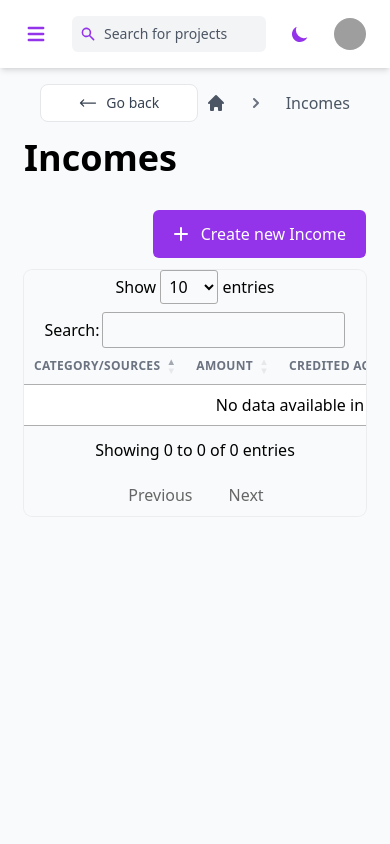
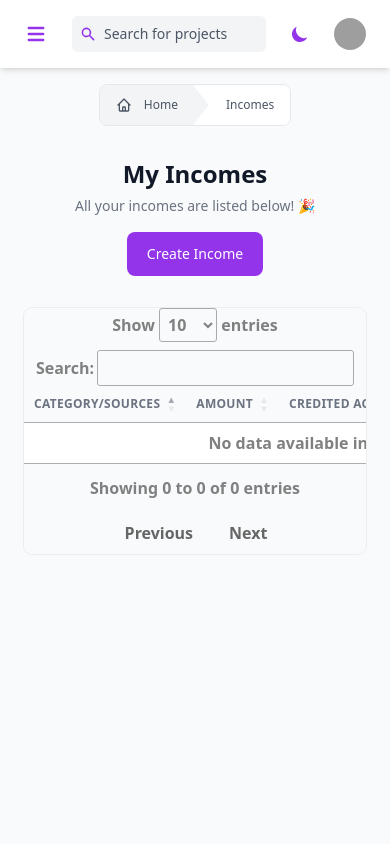
Before and after one commit to frankkuete/Expense-tracker, a Flask app: page /incomes in a window 390 px wide. Run offline with Flask 3, Linux system fonts and the light colour scheme; the visitor is signed in with stand-in values (Sample User, id 1); some libraries are stand-ins or nearby versions; grey boxes are pictures that could not be loaded.

Commit message:
add some responsiveness

```diff
--- a/main/templates/account.html
+++ b/main/templates/account.html
@@ -4,7 +4,7 @@
 
 <script src="https://cdn.tailwindcss.com"></script>
 
-<nav aria-label="Breadcrumb" class="flex justify-center mt-4">
+<nav aria-label="Breadcrumb" class="flex justify-center mt-4 mb-4">
   <ol class="flex overflow-hidden rounded-lg border border-gray-200 text-gray-600">
       <li class="flex items-center">
       <a href="{{url_for('dashboard')}}" class="flex h-10 items-center gap-1.5 bg-gray-100 px-4 transition hover:text-gray-900">
--- a/main/templates/home.html
+++ b/main/templates/home.html
@@ -13,8 +13,8 @@
       </h1>
 
       <p class="mt-4 max-w-lg sm:text-xl/relaxed">
-        With this application You will be able to manage your expenses by creating your bank account, save all the incomes you receive,
-          and the expenses as well as the details.
+        With this application You will be able to manage your expenses by registering your bank accounts, save all the incomes you receive,
+          and save all your expenses.
       </p>
 
       <div class="mt-8 flex flex-wrap gap-4 text-center">
--- a/main/templates/incomes.html
+++ b/main/templates/incomes.html
@@ -24,49 +24,71 @@ $(document).ready( function () {
     $('#incomes').DataTable();
 });
 </script>
-<div class="flex items-center px-4 py-4 overflow-x-auto whitespace-nowrap">
-    <button  onclick="history.back()" type="button" class="w-full flex items-center justify-center w-1/2 px-5 py-2 mr-2 text-sm text-gray-700 transition-colors duration-200 bg-white border rounded-lg gap-x-2 sm:w-auto dark:hover:bg-gray-800 dark:bg-gray-900 hover:bg-gray-100 dark:text-gray-200 dark:border-gray-700">
-        <svg class="w-5 h-5 rtl:rotate-180" xmlns="http://www.w3.org/2000/svg" fill="none" viewBox="0 0 24 24" stroke-width="1.5" stroke="currentColor">
-            <path stroke-linecap="round" stroke-linejoin="round" d="M6.75 15.75L3 12m0 0l3.75-3.75M3 12h18" />
+
+<nav aria-label="Breadcrumb" class="flex justify-center mt-4">
+  <ol class="flex overflow-hidden rounded-lg border border-gray-200 text-gray-600">
+    <li class="flex items-center">
+      <a href="{{url_for('dashboard')}}" class="flex h-10 items-center gap-1.5 bg-gray-100 px-4 transition hover:text-gray-900">
+        <svg
+          xmlns="http://www.w3.org/2000/svg"
+          class="h-4 w-4"
+          fill="none"
+          viewBox="0 0 24 24"
+          stroke="currentColor"
+        >
+          <path
+            stroke-linecap="round"
+            stroke-linejoin="round"
+            stroke-width="2"
+            d="M3 12l2-2m0 0l7-7 7 7M5 10v10a1 1 0 001 1h3m10-11l2 2m-2-2v10a1 1 0 01-1 1h-3m-6 0a1 1 0 001-1v-4a1 1 0 011-1h2a1 1 0 011 1v4a1 1 0 001 1m-6 0h6"
+          />
         </svg>
-        <span>Go back</span>
-    </button>
-    <a href="{{url_for('dashboard')}}" class="text-gray-600 dark:text-gray-200">
-        <svg xmlns="http://www.w3.org/2000/svg" class="w-5 h-5" viewBox="0 0 20 20" fill="currentColor">
-            <path d="M10.707 2.293a1 1 0 00-1.414 0l-7 7a1 1 0 001.414 1.414L4 10.414V17a1 1 0 001 1h2a1 1 0 001-1v-2a1 1 0 011-1h2a1 1 0 011 1v2a1 1 0 001 1h2a1 1 0 001-1v-6.586l.293.293a1 1 0 001.414-1.414l-7-7z" />
-        </svg>
+
+        <span class="ms-1.5 text-xs font-medium"> Home </span>
       </a>
+    </li>
 
-    <span class="mx-5 text-gray-500 dark:text-gray-300 rtl:-scale-x-100">
-        <svg xmlns="http://www.w3.org/2000/svg" class="w-5 h-5" viewBox="0 0 20 20" fill="currentColor">
-            <path fill-rule="evenodd" d="M7.293 14.707a1 1 0 010-1.414L10.586 10 7.293 6.707a1 1 0 011.414-1.414l4 4a1 1 0 010 1.414l-4 4a1 1 0 01-1.414 0z" clip-rule="evenodd" />
-        </svg>
+    <li class="relative flex items-center">
+      <span class="absolute inset-y-0 -start-px h-10 w-4 bg-gray-100 [clip-path:_polygon(0_0,_0%_100%,_100%_50%)] rtl:rotate-180">
       </span>
 
-    <a href="{{url_for('incomes')}}" class="text-gray-600 dark:text-gray-200 hover:underline">
+      <a href="{{url_for('incomes')}}" class="flex h-10 items-center bg-white pe-4 ps-8 text-xs font-medium transition hover:text-gray-900">
         Incomes
       </a>
+    </li>
+  </ol>
+</nav>
+
+
+<header class=" dark:bg-black">
+  <div class="mx-auto max-w-screen-xl px-4 py-8 sm:px-6 sm:py-12 lg:px-8">
+    <div class="sm:flex sm:items-center sm:justify-between">
+      <div class="text-center sm:text-left">
+        <h1 class="text-2xl font-bold text-gray-900 sm:text-3xl dark:text-white">My Incomes</h1>
+        <p class="mt-1.5 text-sm text-gray-500">All your incomes are listed below! 🎉</p>
       </div>
 
-<div class="flex flex-col space-y-6 md:space-y-0 md:flex-row justify-between">
-    <div class="mr-6">
-      <h1 class="dark:text-white text-4xl font-semibold mb-2">Incomes</h1>
-    </div>
-    <div class="flex flex-wrap items-start justify-end -mb-3">
+      <div class="mt-4 flex flex-col gap-4 mt-0 flex-row items-center">
           <a href="{{url_for('new_income')}}">
-            <button class="inline-flex px-5 py-3 text-white bg-purple-600 hover:bg-purple-700 focus:bg-purple-700 rounded-md ml-6 mb-3">
-                <svg aria-hidden="true" fill="none" viewBox="0 0 24 24" stroke="currentColor" class="flex-shrink-0 h-6 w-6 text-white -ml-1 mr-2">
-                  <path stroke-linecap="round" stroke-linejoin="round" stroke-width="2" d="M12 6v6m0 0v6m0-6h6m-6 0H6" />
-                </svg>
-                Create new Income
+               <button
+                  class="block rounded-lg bg-purple-600 px-5 py-3 text-sm font-medium text-white transition hover:bg-purple-700 focus:outline-none focus:ring"
+                  type="button">
+                  Create Income
                 </button>
           </a>
       </div>
     </div>
+  </div>
+</header>
 
-
+<style>
+    #incomes_wrapper {
+        color:gray;
+        font-weight:700
+    }
+</style>
 <div class="w-full mb-8 overflow-hidden rounded-lg shadow-xs">
-  <div class="w-full overflow-x-auto">
+  <div class="w-full overflow-x-auto dark:bg-white">
     <table id="incomes" class="w-full whitespace-no-wrap">
       <thead>
         <tr class="text-xs font-semibold tracking-wide text-left text-gray-500 uppercase border-b dark:border-gray-700 bg-gray-50 dark:text-gray-400 dark:bg-gray-800">
```
Also changed, not shown: main/templates/expenses.html (+47 -26 lines), main/templates/new_account.html (+10 -5 lines), main/templates/new_expense.html (+33 -27 lines), main/templates/new_income.html (+33 -26 lines). Lines whose indentation alone changed are shown as unchanged.
